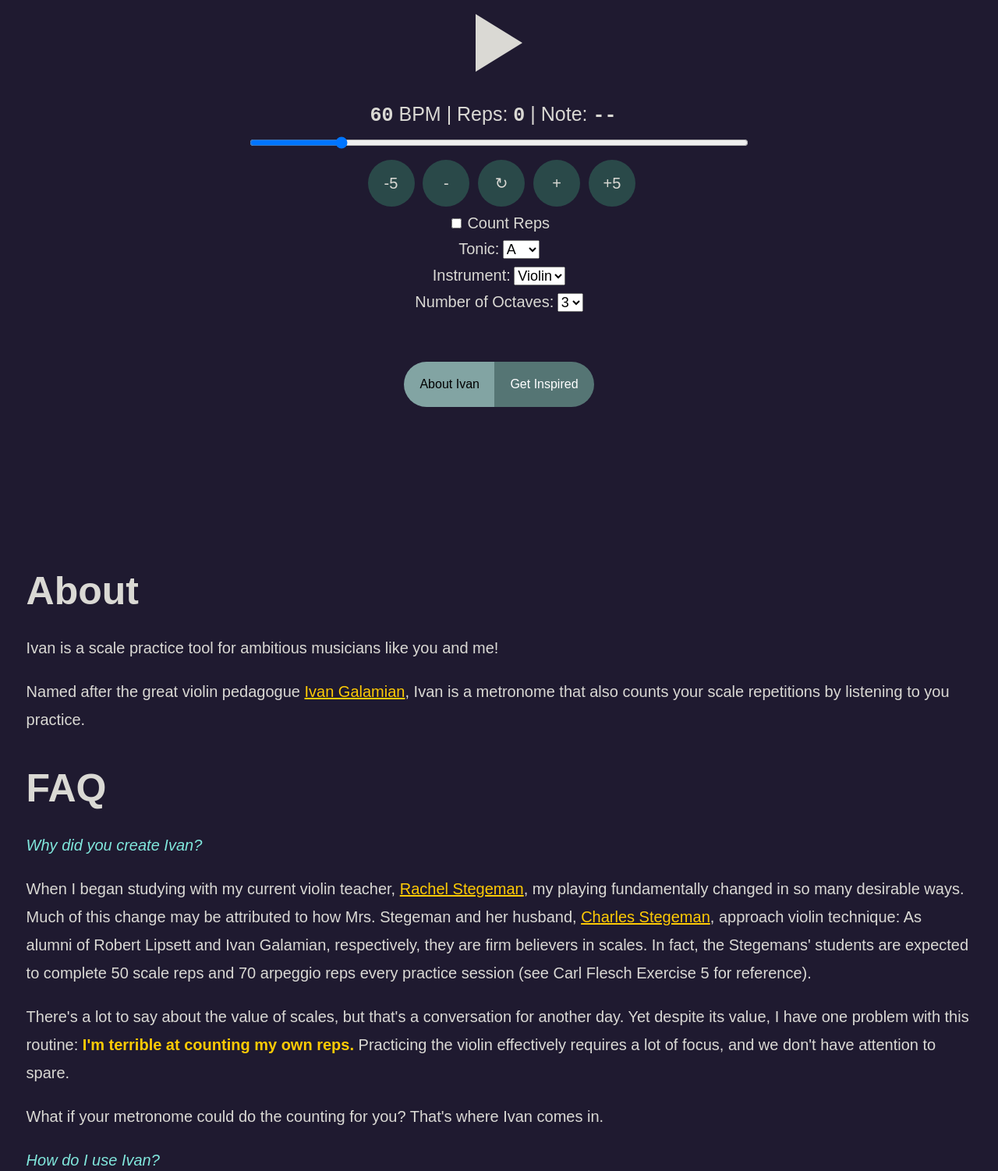
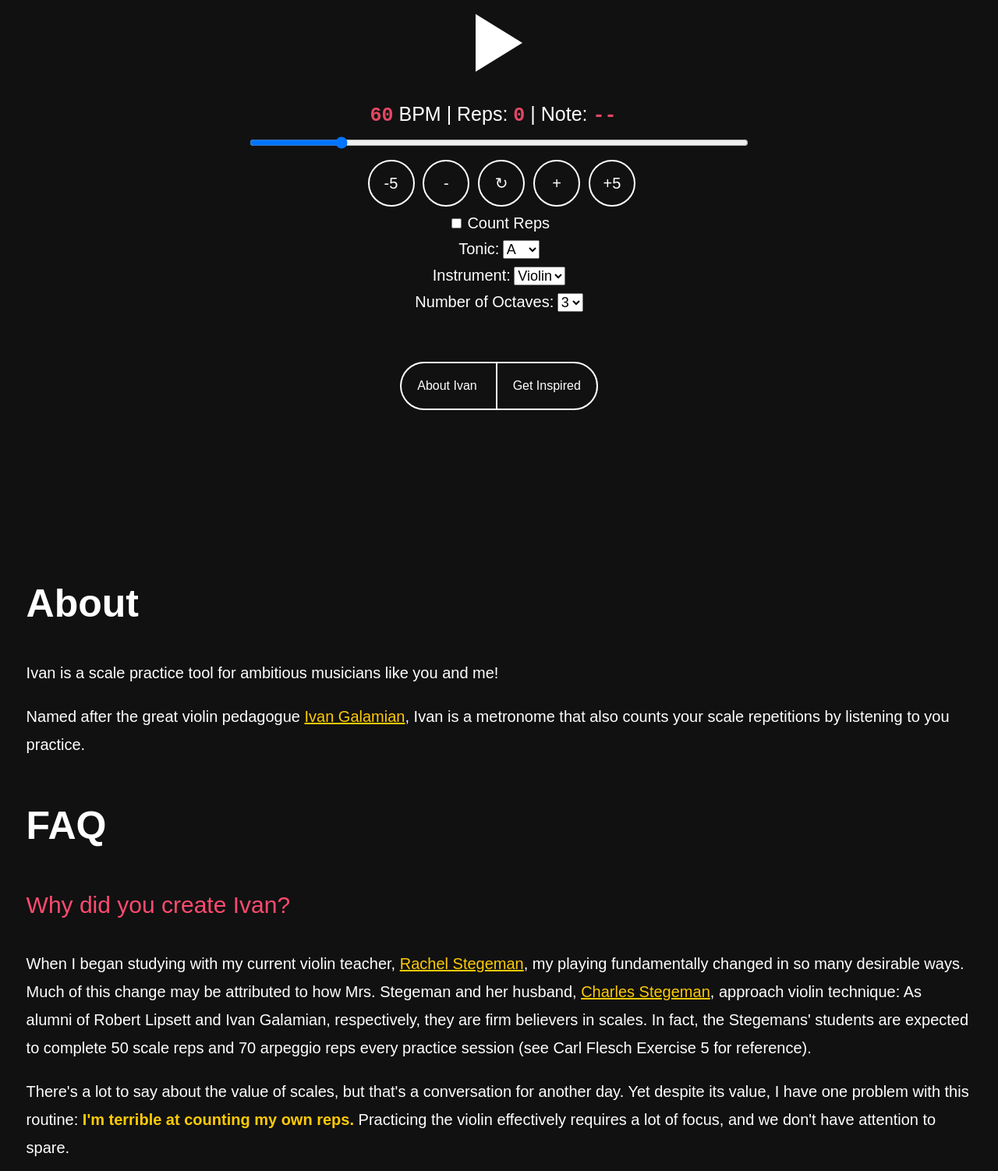
Before and after one commit to amanasifkhalid/Ivan, a plain HTML site: page index.html in a window 1280 px wide. Shown: the part 140-1642 px from the top of the page at 78% size. Drawn offline with Linux system fonts and the light colour scheme.

Commit message:
New UI colors

```diff
--- a/index.html
+++ b/index.html
@@ -73,7 +73,7 @@
 				</div>
 			</div>
 			<div id="navBtnGroup">
-				<a id="aboutBtn" role="button" href="#about">About Ivan</a>
+				<a id="aboutBtn" role="button" href="#about">About Ivan&nbsp;</a>
 				<a id="inspireBtn" role="button" href="#" onclick="inspire()">Get Inspired</a>
 			</div>
 		</div>
@@ -84,27 +84,27 @@
 		</div>
 		<div class="section">
 			<h2 class="subhead">FAQ</h2>
-			<i>Why did you create Ivan?</i>
+			<p class="question">Why did you create Ivan?</p>
 			<p>When I began studying with my current violin teacher, <a href="https://www.fiddlerstooinc.com/rachel-stegeman-bio" target="_blank">Rachel Stegeman</a>, my playing fundamentally changed in so many desirable ways. Much of this change may be attributed to how Mrs. Stegeman and her husband, <a href="https://www.fiddlerstooinc.com/charles-stegeman-bio" target="_blank">Charles Stegeman</a>, approach violin technique: As alumni of Robert Lipsett and Ivan Galamian, respectively, they are firm believers in scales. In fact, the Stegemans' students are expected to complete 50 scale reps and 70 arpeggio reps every practice session (see Carl Flesch Exercise 5 for reference).</p>
 			<p>There's a lot to say about the value of scales, but that's a conversation for another day. Yet despite its value, I have one problem with this routine: <b>I'm terrible at counting my own reps.</b> Practicing the violin effectively requires a lot of focus, and we don't have attention to spare.</p>
 			<p>What if your metronome could do the counting for you? That's where Ivan comes in.</p>
-			<i>How do I use Ivan?</i>
+			<p class="question">How do I use Ivan?</p>
 			<p>To set up rep counting, make sure "Count Reps" is checked, and select the tonic (first scale tone) of your key, your instrument, and the number of octaves from the dropdowns. Finally, set your tempo, and press play to get started.</p>
 			<p>As long as your scale starts with the lowest octave of the tonic on your instrument, reaches the specified octave, and returns to the bottom octave, it should work with the rep counter. Major, minor, chromatic, whole-tone, arpeggios, turn or no turn &mdash; you name it! Just make sure you aren't too far away from your microphone. Also, depending on your hardware, very fast tempi may not work.</p>
 			<p>If you don't need rep counting, just uncheck the box and play on!</p>
-			<i>How does Ivan work?</i>
+			<p class="question">How does Ivan work?</p>
 			<p>While the metronome runs, Ivan uses your microphone to listen for specific "checkpoints" along the scale. As long as your microphone can hear you &mdash; and you're playing relatively in tune &mdash; Ivan will count it!</p>
 			<p>Fair warning: String instruments are very resonant. When you play a single note, your instrument also produces multiple "overtones," or pitches higher than the current note. In particularly resonant keys (like G, A, and D on the violin), your microphone can probably hear those overtones. If you're like me and you check your pitch with double stops, you might trick Ivan into counting a rep early. For example, the Es on my violin are especially resonant, so checking my intonation with a B-E fourth or E-B fifth usually messes the counter up. Be careful with double stops in these keys!</p>
-			<i>Why aren't all key signatures supported for cellists?</i>
+			<p class="question">Why aren't all key signatures supported for cellists?</p>
 			<p>Unfortunately, due to API limitations, some scale tones on the cello are too low in frequency to be reliably identified. Sorry, cellists!</p>
-			<i>Why aren't 4-octave scales supported for all key signatures?</i>
+			<p class="question">Why aren't 4-octave scales supported for all key signatures?</p>
 			<p>Similar to above, Ivan can't recognize pitches higher than an A#7. If you practice 4-octave scales higher than that, (a) good for you, and (b) I'm sorry.</p>
-			<i>I don't feel comfortable sharing my microphone and/or I don't need rep counting. Why should I use Ivan?</i>
+			<p class="question">I don't feel comfortable sharing my microphone and. Why should I use Ivan?</p>
 			<p>All audio recording occurs on your device only; nothing is collected, shared, or tracked. Nonetheless, please don't feel obligated to enable your microphone!</p>
 			<p>If you have a physical metronome, then you probably don't need Ivan. But if you use an online metronome or an app, then Ivan's metronome has a compelling feature: <b>It's really lightweight</b>. Ivan's total uncompressed size is <a href="https://gtmetrix.com/reports/ivanmet.netlify.app/YyXfrCxI/" target="_blank">less than 200 kilobytes</a>. For reference, analysts believe the average website is megabytes (or thousands of kilobytes) in size.</p>
 			<p>Website bloat has real consequences. By using more resources, bloated websites create accessibility challenges for low-end devices, especially on the mobile web. Bloated websites also increase server energy usage. On an individual basis, this impact is nominal, but across millions of websites, this bloat creates harmful consequences for the environment; not all server farms are running on clean energy, yet. Either way, you're racking up someone's energy bill. :P</p>
 			<p>Software minimalism is a top priority for all of my projects because I want everyone to be able to enjoy my work, all while using fewer resources. If you're interested in this philosophy, check out the <a href="https://512kb.club/" target="_blank">512KB Club</a>.</p>
-			<i>I'm a nerd, too! Where can I view the source code?</i>
+			<p class="question">I'm a nerd, too! Where can I view the source code?</p>
 			<p>Glad you asked! Like all of my projects, you can fork Ivan on my <a href="https://github.com/amanasifkhalid/Ivan" target="_blank">GitHub page</a>. :)</p>
 		</div>
 		<div id="bottom">
--- a/style.css
+++ b/style.css
@@ -3,8 +3,8 @@ html {
 }
 
 body {
-	background-color: #1f1a30;
-	color: #dad9d4;
+	background-color: #111;
+	color: #fff;
 	font-family: Arial, sans-serif;
 }
 
@@ -26,10 +26,6 @@ a, a:hover, button, button:hover {
 	transition: 100ms;
 }
 
-button:hover, a[role="button"]:hover {
-	box-shadow: 0 0 20px #000008;
-}
-
 a {
 	color: #FFCB05;
 }
@@ -40,6 +36,7 @@ a:hover {
 
 #metInfo b {
 	font-family: monospace, monospace;
+	color: #e24763;
 }
 
 #btnContainer label {
@@ -47,7 +44,7 @@ a:hover {
 	box-sizing: border-box;
 	width: 0;
 	height: 74px;
-	border-color: transparent transparent transparent #dad9d4;
+	border-color: transparent transparent transparent #fff;
 	transition: 100ms all ease;
 	cursor: pointer;
 	border-style: double;
@@ -77,14 +74,17 @@ a:hover {
 	height: 60px;
 	border-radius: 50%;
 	font-size: 20px;
-	color: #dad9d4;
-	background-color: #2a4949;
-	border: none;
 }
 
-#BPMControls button:hover {
-	color: #1e2227;
-	background-color: #557574;
+#BPMControls button, #aboutBtn, #inspireBtn, #scrollUpBtn {
+	border: 2px solid #fff;
+	color: #fff;
+	background-color: #111;
+}
+
+#BPMControls button:hover, #aboutBtn:hover, #inspireBtn:hover, #scrollUpBtn:hover {
+	color: #111;
+	background-color: #fff;
 }
 
 #metInfo {
@@ -111,7 +111,6 @@ select {
 
 #navBtnGroup a, #scrollUpBtn {
 	padding: 20px;
-	border: none;
 	appearance: button;
 	text-decoration: none;
 }
@@ -119,31 +118,20 @@ select {
 #aboutBtn {
 	border-top-left-radius: 35px;
 	border-bottom-left-radius: 35px;
-	color: #000;
-	background-color: #82a4a3;
+	border-right: none;
 }
 
 #inspireBtn {
 	margin-left: -5px;
 	border-top-right-radius: 35px;
 	border-bottom-right-radius: 35px;
-	color: #fff;
-	background-color: #557574;
-}
-
-#aboutBtn:hover {
-	background-color: #dad9d4;
-}
-
-#inspireBtn:hover {
-	background-color: #2a4949;
 }
 
 .section {
 	margin: 2vw;
 }
 
-.section p, .section b, .section i {
+.section {
 	font-size: 20px;
 	line-height: 1.8;
 }
@@ -152,8 +140,9 @@ select {
 	color: #FFCB05;
 }
 
-.section i {
-	color: #81e8dd;
+.question {
+	color: #ff4b6f;
+	font-size: 30px;
 }
 
 .subhead {
@@ -168,12 +157,6 @@ select {
 
 #scrollUpBtn {
 	border-radius: 35px;
-	color: #fff;
-	background-color: #2a4949;
-}
-
-#scrollUpBtn:hover {
-	background-color: #557574;
 }
 
 @media(max-width: 500px) {
```
